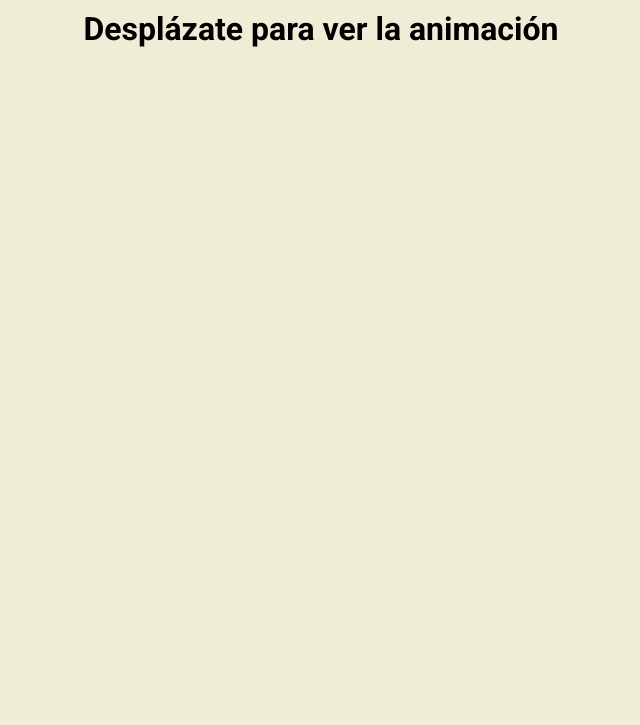
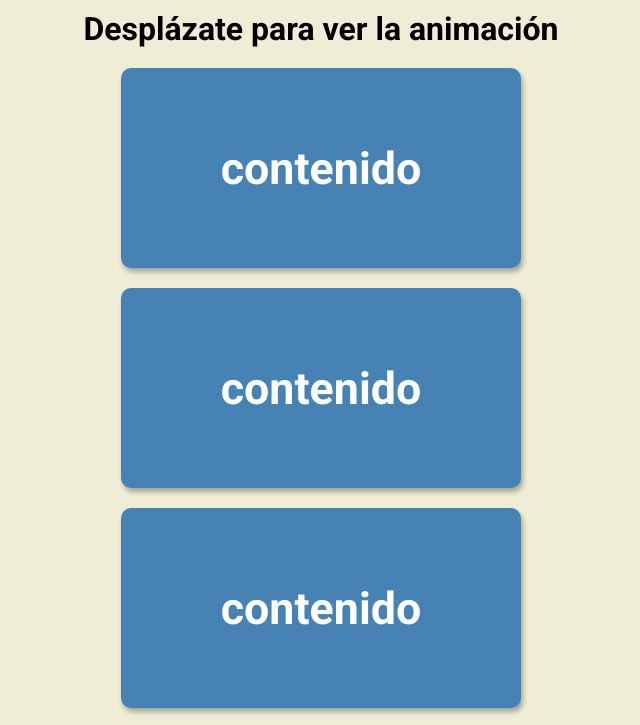
Before and after one commit to 123SantiagoGonzalwz1/Desarrollo-Web, a plain HTML site: page scroll-animation/index.html in a window 1280 px wide. Shown: the top 725 px of the page, without its empty margins (319-959 px from the left). Drawn offline with Linux system fonts and the light colour scheme.

Commit message:
Proyecto terminado

```diff
--- a/scroll-animation/script.js
+++ b/scroll-animation/script.js
@@ -0,0 +1,20 @@
+// Declaración de variables
+const boxes = document.querySelectorAll('.box');
+
+window.addEventListener('scroll', checkBoxes);
+
+checkBoxes();
+
+function checkBoxes() {
+    const triggerBottom = window.innerHeight / 5 * 4;
+
+    boxes.forEach(box => {
+        const boxTop = box.getBoundingClientRect().top;
+
+        if(boxTop < triggerBottom) {
+            box.classList.add('show');
+        } else {
+            box.classList.remove('show');
+        };
+    });
+};
--- a/scroll-animation/style.css
+++ b/scroll-animation/style.css
@@ -8,15 +8,15 @@
 
 /* Body */
 body {
-    background-color: #EFEDD6;
+    background-color: #efedd6;
     font-family: 'Roboto', sans-serif;
     display: flex;
     flex-direction: column;
+    align-items: center;
     justify-content: center;
-    align-items: center;
     margin: 0;
-    overflow: hidden;
-}
+    overflow-x: hidden;
+  }
 
 /* Encabezados*/
 h1 {
@@ -30,21 +30,19 @@ h1 {
 
 /* Cajas */
 .box {
-    position: relative;
+    background-color: #4682B4;
+    color: #fff;
     display: flex;
     align-items: center;
     justify-content: center;
-    width: 25em;
-    height: 12.5em;
-    background-color: #4682B4;
+    width: 400px;
+    height: 200px;
+    margin: 10px;
     border-radius: 10px;
-    border: none;
-    color: #fff;
-    margin: 10px;
     box-shadow: 2px 4px 5px rgba(0, 0, 0, 0.3);
     transform: translateX(400%);
     transition: transform 0.4s ease;
-}
+  }
 
 .box:nth-of-type(even) {
     transform: translateX(-400%);
```
